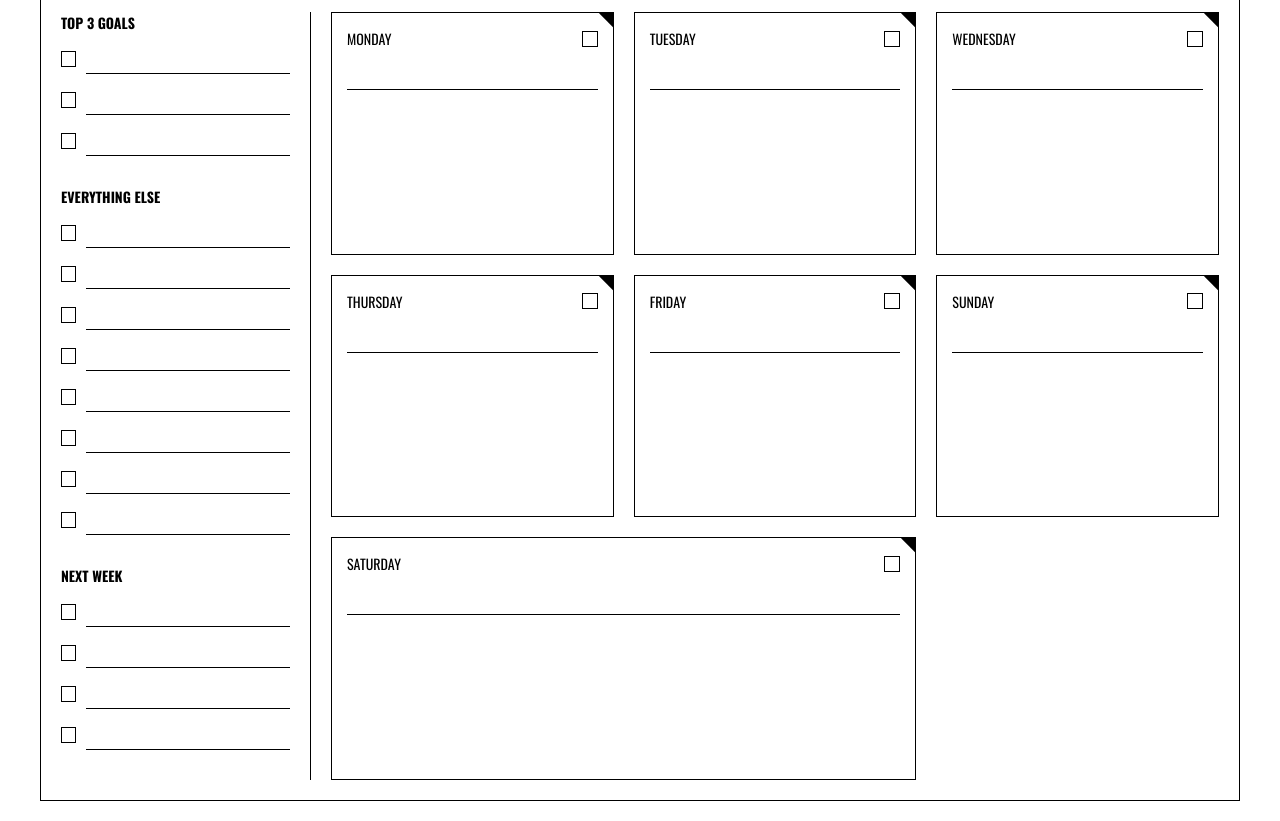
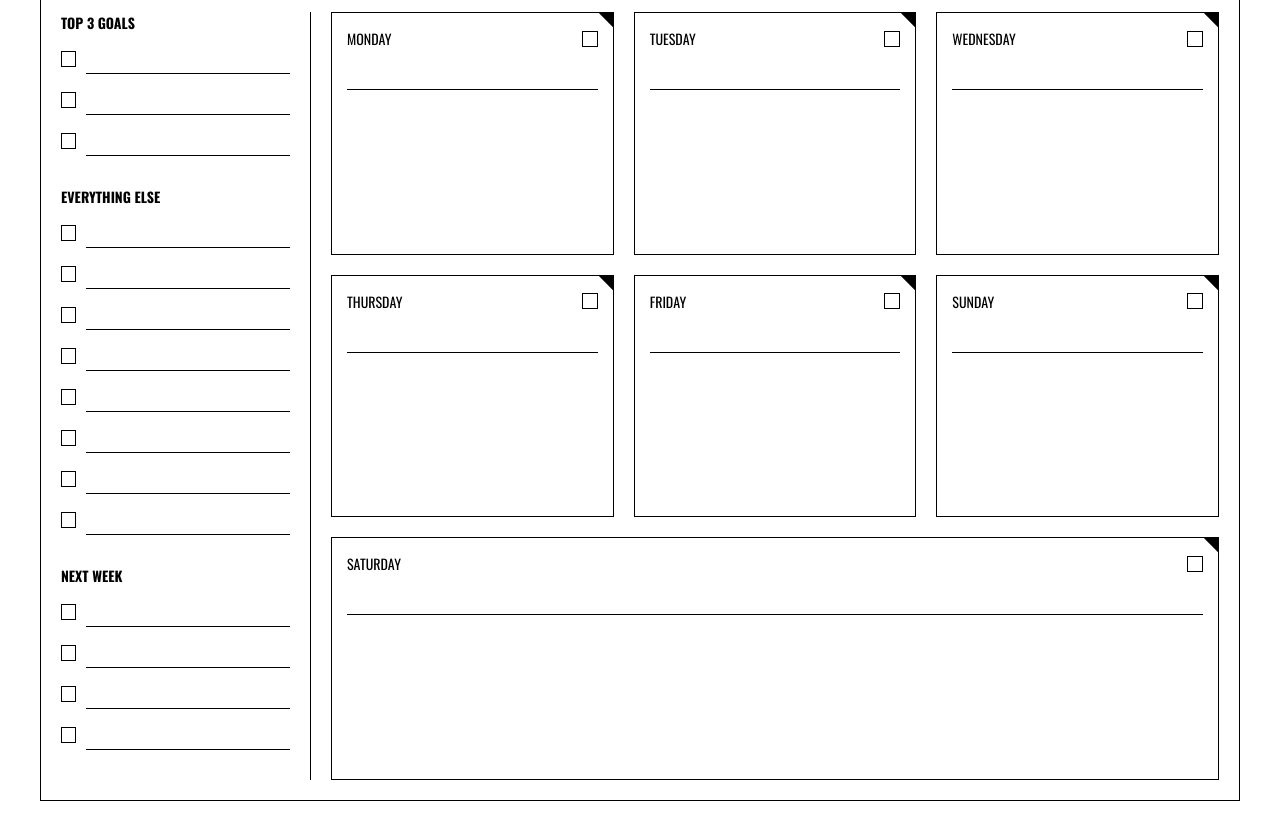
Before and after one commit to pssydestroyer/PlannerRemake, a plain HTML site: page index.html in a window 1280 px wide. Shown: the part 113-934 px from the top of the page. Drawn offline with nearby package versions, Linux system fonts and the light colour scheme.

Commit message:
Update style.css

```diff
--- a/style.css
+++ b/style.css
@@ -105,7 +105,7 @@ body {
 }
 
 .saturday {
-    grid-column: span 2;
+    grid-column: span 3;
 }
 
 .sunday {
```
